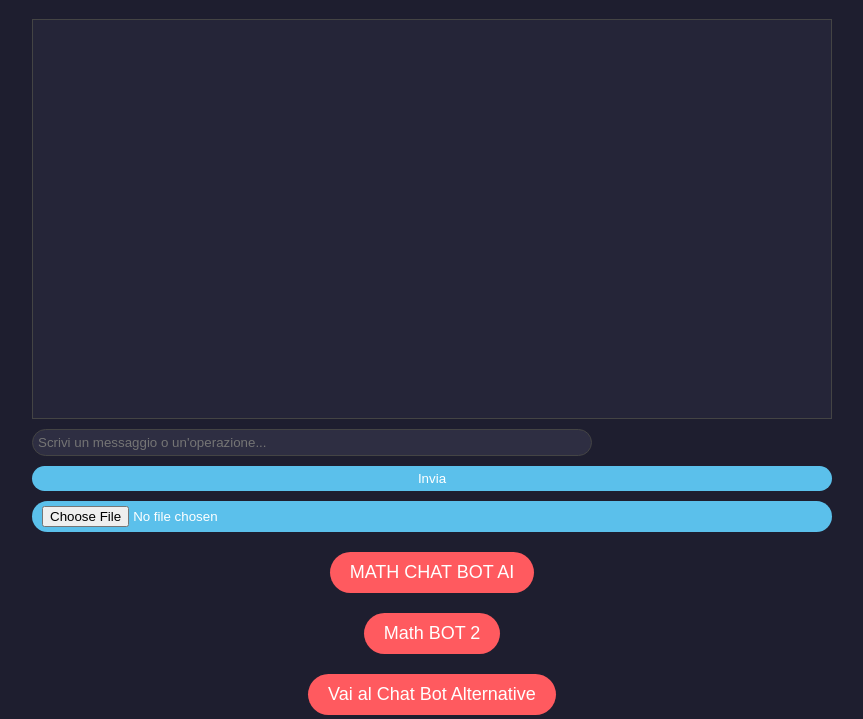
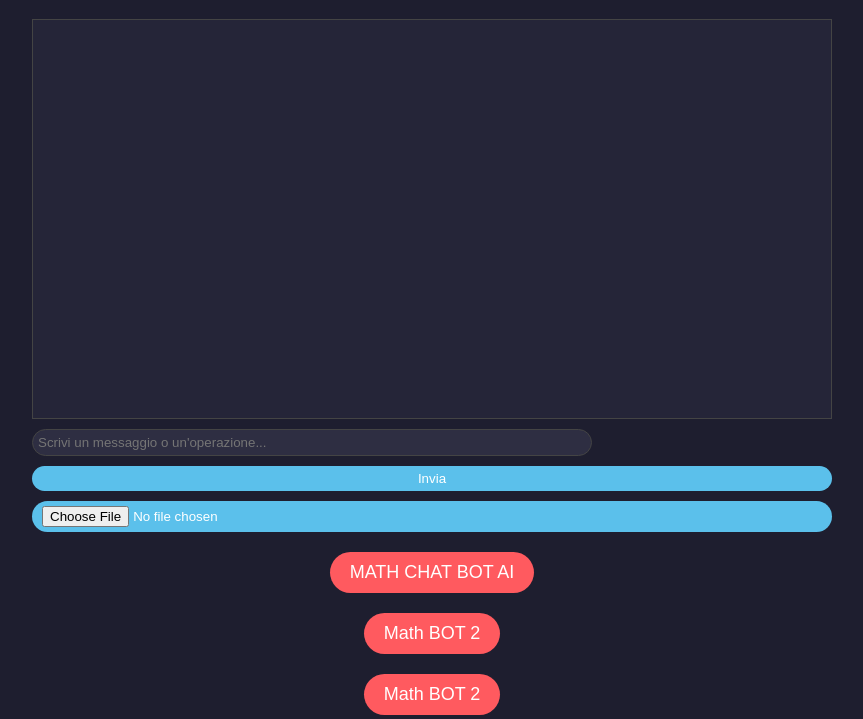
Before and after one commit to gfcshopsite/chabotai, a plain HTML site: page index.html in a window 1280 px wide. Shown: the part 81-800 px from the top of the page, without its empty margins (208-1071 px from the left). Drawn offline with Linux system fonts and the light colour scheme.

Commit message:
Update index.html

```diff
--- a/index.html
+++ b/index.html
@@ -26,6 +26,11 @@
 
      <!-- Aggiunta del nuovo bottone -->
  <button id="chatbot-link" onclick="window.location.href='https://mymathsolver.ai/it/app/d99ab4fccd1c3d49b91fc46ff1dda764';">
+    Math BOT 2
+</button>
+
+      <!-- Aggiunta del nuovo bottone -->
+ <button id="chatbot-link" onclick="window.location.href='https://math.now/it/app/d5b5cccfaa1f2d3fb960c9e1f1a8f85f';">
     Math BOT 2
 </button>
 
```
